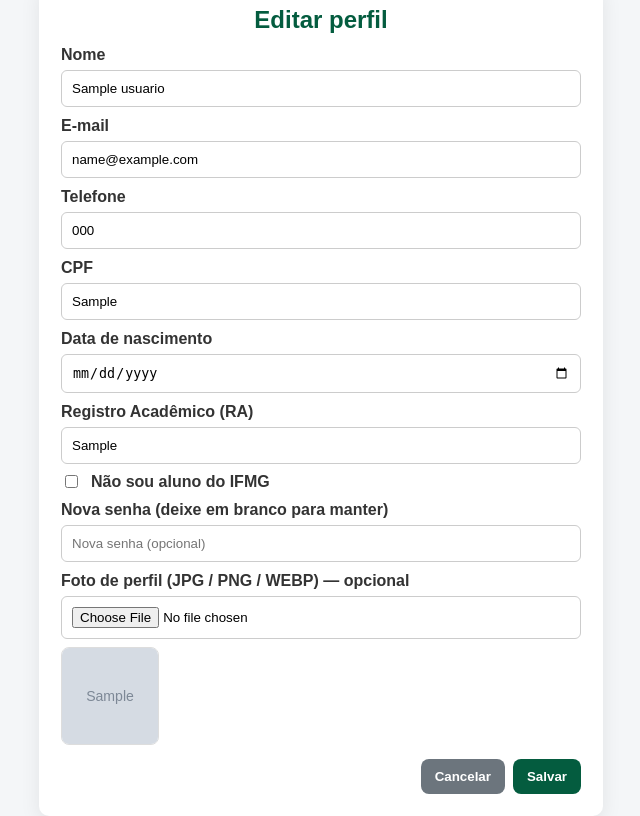
After one commit to ricardorpr1/notIFy, a PHP site: page /Notify-backend/public/perfil_editar.php in a window 1280 px wide. The commit adds this page. Shown: the whole page, without its empty margins (319-959 px from the left). Run offline with PHP 8.4, Linux system fonts and the light colour scheme; the visitor is signed in with stand-in values (Sample User, id 1); tables that the repository leaves empty or names only in its code hold one stand-in row (values such as "Sample post"); grey boxes marked "Sample" are stand-in pictures.

Commit message:
cartão do usuário

```diff
--- /dev/null
+++ b/Notify-backend/public/perfil_editar.php
@@ -0,0 +1,318 @@
+<?php
+// perfil_editar.php
+session_start();
+
+// se não autenticado, redireciona para tela inicial
+if (!isset($_SESSION['usuario_id'])) {
+    header('Location: telainicio.html');
+    exit;
+}
+
+$DB_HOST = "127.0.0.1";
+$DB_PORT = "3306";
+$DB_NAME = "notify_db";
+$DB_USER = "tcc_notify";
+$DB_PASS = "108Xk:C";
+
+// upload config (mesma lógica do register_user.php)
+$UPLOAD_DIR = __DIR__ . '/uploads';
+$UPLOAD_WEBPATH = 'uploads';
+$MAX_FILE_BYTES = 3 * 1024 * 1024;
+$ALLOWED_MIMES = [
+    'image/jpeg' => '.jpg',
+    'image/jpg'  => '.jpg',
+    'image/png'  => '.png',
+    'image/webp' => '.webp'
+];
+
+if (!is_dir($UPLOAD_DIR)) @mkdir($UPLOAD_DIR, 0755, true);
+
+function gen_filename($ext = '.jpg') {
+    return bin2hex(random_bytes(10)) . $ext;
+}
+
+function safeTrim($v) { return is_string($v) ? trim($v) : $v; }
+
+$erro = '';
+$mensagem = '';
+
+$userid = intval($_SESSION['usuario_id']);
+
+// conectar DB
+try {
+    $pdo = new PDO("mysql:host={$DB_HOST};port={$DB_PORT};dbname={$DB_NAME};charset=utf8mb4",
+                   $DB_USER, $DB_PASS, [
+                       PDO::ATTR_ERRMODE => PDO::ERRMODE_EXCEPTION,
+                       PDO::ATTR_DEFAULT_FETCH_MODE => PDO::FETCH_ASSOC,
+                       PDO::ATTR_EMULATE_PREPARES => false
+                   ]);
+} catch (PDOException $e) {
+    // não expor detalhes em produção
+    die("Erro ao conectar ao banco de dados.");
+}
+
+// buscar dados atuais do usuário
+try {
+    $stmt = $pdo->prepare("SELECT * FROM usuarios WHERE id = :id LIMIT 1");
+    $stmt->execute([':id' => $userid]);
+    $user = $stmt->fetch(PDO::FETCH_ASSOC);
+    if (!$user) {
+        session_destroy();
+        header('Location: telainicio.html');
+        exit;
+    }
+} catch (PDOException $e) {
+    die("Erro ao buscar usuário.");
+}
+
+// valores iniciais para popular o formulário
+$nome = $user['nome'] ?? '';
+$email = $user['email'] ?? '';
+$telefone = $user['telefone'] ?? '';
+$cpf = $user['cpf'] ?? '';
+$data_nascimento = isset($user['data_nascimento']) ? $user['data_nascimento'] : '';
+$registro_academico = $user['registro_academico'] ?? '';
+$foto_url = $user['foto_url'] ?? '';
+$naoAlunoChecked = ($registro_academico === null || $registro_academico === '');
+
+if ($_SERVER['REQUEST_METHOD'] === 'POST') {
+    // ler campos
+    $nome_post = safeTrim($_POST['nome'] ?? '');
+    $email_post = safeTrim($_POST['email'] ?? '');
+    $telefone_post = safeTrim($_POST['telefone'] ?? '');
+    $cpf_post = safeTrim($_POST['cpf'] ?? '');
+    $data_nascimento_post = safeTrim($_POST['nascimento'] ?? '');
+    $naoAluno = isset($_POST['nao_aluno']) && ($_POST['nao_aluno'] === '1' || $_POST['nao_aluno'] === 'on');
+    $ra_post = $naoAluno ? null : safeTrim($_POST['ra'] ?? '');
+    $nova_senha = $_POST['senha'] ?? '';
+
+    // validações básicas
+    if ($nome_post === '' || $email_post === '' || $cpf_post === '' || $data_nascimento_post === '') {
+        $erro = 'Preencha os campos obrigatórios (nome, e-mail, CPF e data de nascimento).';
+    } elseif (!filter_var($email_post, FILTER_VALIDATE_EMAIL)) {
+        $erro = 'E-mail inválido.';
+    } else {
+        // normaliza cpf
+        $cpf_digits = preg_replace('/\D+/', '', $cpf_post);
+        if (strlen($cpf_digits) !== 11) {
+            $erro = 'CPF inválido (deve conter 11 dígitos).';
+        }
+    }
+
+    // processar upload de foto (se houver e sem erros previos)
+    $new_foto_url = $foto_url; // por padrão manter atual
+    if ($erro === '') {
+        if (isset($_FILES['foto']) && is_array($_FILES['foto']) && $_FILES['foto']['error'] !== UPLOAD_ERR_NO_FILE) {
+            $fErr = $_FILES['foto']['error'];
+            if ($fErr !== UPLOAD_ERR_OK) {
+                $erro = 'Erro no upload da imagem (código ' . intval($fErr) . ').';
+            } else {
+                $tmpPath = $_FILES['foto']['tmp_name'];
+                $fSize = filesize($tmpPath);
+                $fType = mime_content_type($tmpPath) ?: $_FILES['foto']['type'];
+
+                if ($fSize > $MAX_FILE_BYTES) {
+                    $erro = 'Imagem muito grande. Máx ' . ($MAX_FILE_BYTES / (1024*1024)) . ' MB.';
+                } elseif (!array_key_exists($fType, $ALLOWED_MIMES)) {
+                    $erro = 'Tipo de arquivo não permitido. Use JPG, PNG ou WEBP.';
+                } else {
+                    $ext = $ALLOWED_MIMES[$fType];
+                    $fname = gen_filename($ext);
+                    $dest = $UPLOAD_DIR . '/' . $fname;
+                    if (!move_uploaded_file($tmpPath, $dest)) {
+                        $erro = 'Falha ao salvar a imagem enviada.';
+                    } else {
+                        @chmod($dest, 0644);
+                        $new_foto_url = $UPLOAD_WEBPATH . '/' . $fname;
+                    }
+                }
+            }
+        }
+    }
+
+    // se nenhum erro, tentar atualizar DB
+    if ($erro === '') {
+        try {
+            // validar unicidade para email, cpf e ra (se alterados)
+            // checar email
+            if ($email_post !== $email) {
+                $s = $pdo->prepare("SELECT id FROM usuarios WHERE email = :email AND id <> :id LIMIT 1");
+                $s->execute([':email' => $email_post, ':id' => $userid]);
+                if ($s->fetch()) { $erro = 'E-mail já está em uso por outro usuário.'; }
+            }
+            // checar cpf
+            if ($erro === '' && $cpf_digits !== $cpf) {
+                $s = $pdo->prepare("SELECT id FROM usuarios WHERE cpf = :cpf AND id <> :id LIMIT 1");
+                $s->execute([':cpf' => $cpf_digits, ':id' => $userid]);
+                if ($s->fetch()) { $erro = 'CPF já cadastrado por outro usuário.'; }
+            }
+            // checar ra (se usado)
+            if ($erro === '' && $ra_post !== null && $ra_post !== '') {
+                if ($ra_post !== $registro_academico) {
+                    $s = $pdo->prepare("SELECT id FROM usuarios WHERE registro_academico = :ra AND id <> :id LIMIT 1");
+                    $s->execute([':ra' => $ra_post, ':id' => $userid]);
+                    if ($s->fetch()) { $erro = 'RA já cadastrado por outro usuário.'; }
+                }
+            }
+
+            if ($erro === '') {
+                // construir SQL dinâmico para atualizar somente os campos necessários
+                $updateFields = [
+                    'nome = :nome',
+                    'email = :email',
+                    'telefone = :telefone',
+                    'cpf = :cpf',
+                    'data_nascimento = :data_nascimento',
+                    'registro_academico = :registro_academico',
+                    'foto_url = :foto_url'
+                ];
+                $params = [
+                    ':id' => $userid,
+                    ':nome' => $nome_post,
+                    ':email' => $email_post,
+                    ':telefone' => $telefone_post ?: null,
+                    ':cpf' => $cpf_digits,
+                    ':data_nascimento' => $data_nascimento_post ?: null,
+                    ':registro_academico' => ($ra_post === null || $ra_post === '') ? null : $ra_post,
+                    ':foto_url' => $new_foto_url ?: null
+                ];
+
+                // senha: se foi fornecida uma nova senha, adicionar ao update
+                if ($nova_senha !== null && $nova_senha !== '') {
+                    $senha_hash = password_hash($nova_senha, PASSWORD_DEFAULT);
+                    $updateFields[] = 'senha = :senha';
+                    $params[':senha'] = $senha_hash;
+                }
+
+                $sqlUpdate = "UPDATE usuarios SET " . implode(', ', $updateFields) . " WHERE id = :id";
+                $stmt = $pdo->prepare($sqlUpdate);
+                $stmt->execute($params);
+
+                // atualizar variáveis locais e sessão foto/nome se necessário
+                $mensagem = 'Perfil atualizado com sucesso.';
+                // atualizar variáveis para preencher o formulário novamente
+                $nome = $nome_post;
+                $email = $email_post;
+                $telefone = $telefone_post;
+                $cpf = $cpf_digits;
+                $data_nascimento = $data_nascimento_post;
+                $registro_academico = ($ra_post === null || $ra_post === '') ? null : $ra_post;
+                $foto_url = $new_foto_url;
+                $naoAlunoChecked = ($registro_academico === null || $registro_academico === '');
+
+                // atualizar sessão (nome/foto) caso queira refletir imediatamente
+                $_SESSION['usuario_nome'] = $nome;
+                if (!empty($foto_url)) $_SESSION['foto_url'] = $foto_url;
+            }
+        } catch (PDOException $e) {
+            $erro = 'Erro ao atualizar perfil.';
+        }
+    }
+}
+
+// helper para exibir valor seguro
+function esc($v) { return htmlspecialchars($v ?? '', ENT_QUOTES | ENT_SUBSTITUTE, 'UTF-8'); }
+?>
+<!DOCTYPE html>
+<html lang="pt-BR">
+<head>
+<meta charset="utf-8"/>
+<meta name="viewport" content="width=device-width,initial-scale=1"/>
+<title>Editar Perfil — notIFy</title>
+<style>
+  body { font-family:Arial, sans-serif; background:#f4f6f8; display:flex; align-items:center; justify-content:center; height:100vh; margin:0; }
+  .card { background:#fff; padding:22px; border-radius:10px; box-shadow:0 6px 20px rgba(0,0,0,0.08); width:520px; max-width:95%; }
+  h2 { margin:0 0 12px 0; color:#045c3f; text-align:center; }
+  label { display:block; margin-top:10px; font-weight:600; color:#333; }
+  input[type="text"], input[type="email"], input[type="date"], input[type="password"], input[type="file"] { width:100%; padding:10px; margin-top:6px; border-radius:6px; border:1px solid #ccc; box-sizing:border-box; }
+  .row { display:flex; gap:10px; align-items:center; margin-top:8px; }
+  .btns { display:flex; gap:8px; margin-top:14px; justify-content:flex-end; }
+  button { padding:10px 14px; border-radius:8px; border:none; cursor:pointer; font-weight:700; }
+  .btn-save { background:#045c3f; color:#fff; }
+  .btn-cancel { background:#6c757d; color:#fff; }
+  .msg { padding:10px; border-radius:6px; margin-top:10px; }
+  .msg.sucesso { background:#e6f7ea; color:#0b6b33; border:1px solid #cde9d2; }
+  .msg.erro { background:#fdecea; color:#a94442; border:1px solid #f3c6c6; }
+  #raContainer { transition: all 0.25s ease; }
+  .thumb { width:96px; height:96px; object-fit:cover; border-radius:8px; border:1px solid #ddd; display:block; margin-top:8px; }
+</style>
+</head>
+<body>
+  <div class="card" role="main">
+    <h2>Editar perfil</h2>
+
+    <?php if ($mensagem): ?>
+      <div class="msg sucesso"><?= esc($mensagem) ?></div>
+    <?php endif; ?>
+    <?php if ($erro): ?>
+      <div class="msg erro"><?= esc($erro) ?></div>
+    <?php endif; ?>
+
+    <form method="post" action="perfil_editar.php" enctype="multipart/form-data" novalidate>
+      <label for="nome">Nome</label>
+      <input type="text" id="nome" name="nome" required value="<?= esc($nome) ?>">
+
+      <label for="email">E-mail</label>
+      <input type="email" id="email" name="email" required value="<?= esc($email) ?>">
+
+      <label for="telefone">Telefone</label>
+      <input type="text" id="telefone" name="telefone" value="<?= esc($telefone) ?>">
+
+      <label for="cpf">CPF</label>
+      <input type="text" id="cpf" name="cpf" value="<?= esc($cpf) ?>">
+
+      <label for="nascimento">Data de nascimento</label>
+      <input type="date" id="nascimento" name="nascimento" value="<?= esc($data_nascimento) ?>">
+
+      <div id="raContainer">
+        <label for="ra">Registro Acadêmico (RA)</label>
+        <input type="text" id="ra" name="ra" value="<?= esc($registro_academico) ?>">
+      </div>
+
+      <div class="row" style="margin-top:8px;">
+        <input id="nao_aluno" name="nao_aluno" type="checkbox" value="1" <?= $naoAlunoChecked ? 'checked' : '' ?>>
+        <label for="nao_aluno" style="margin:0">Não sou aluno do IFMG</label>
+      </div>
+
+      <label for="senha">Nova senha (deixe em branco para manter)</label>
+      <input type="password" id="senha" name="senha" placeholder="Nova senha (opcional)">
+
+      <label for="foto">Foto de perfil (JPG / PNG / WEBP) — opcional</label>
+      <input type="file" id="foto" name="foto" accept="image/*">
+      <?php if (!empty($foto_url)): ?>
+        <img src="<?= esc($foto_url) ?>" alt="Foto atual" class="thumb" onerror="this.style.display='none'">
+      <?php endif; ?>
+
+      <div class="btns">
+        <button type="button" class="btn-cancel btn" onclick="location.href='index.php'">Cancelar</button>
+        <button type="submit" class="btn-save btn">Salvar</button>
+      </div>
+    </form>
+  </div>
+
+<script>
+(function(){
+  const naoAluno = document.getElementById('nao_aluno');
+  const raContainer = document.getElementById('raContainer');
+  const raInput = document.getElementById('ra');
+
+  function updateRA() {
+    if (naoAluno.checked) {
+      raContainer.style.display = 'none';
+      if (raInput) raInput.value = '';
+    } else {
+      raContainer.style.display = 'block';
+    }
+  }
+  naoAluno.addEventListener('change', updateRA);
+  updateRA();
+
+  // normalize CPF before submit
+  document.querySelector('form').addEventListener('submit', function(e){
+    const cpfEl = document.getElementById('cpf');
+    if (cpfEl) cpfEl.value = cpfEl.value.replace(/\D/g,'');
+  });
+})();
+</script>
+</body>
+</html>
```
Also changed, not shown: Notify-backend/public/register_user.php (+141 -108 lines).
